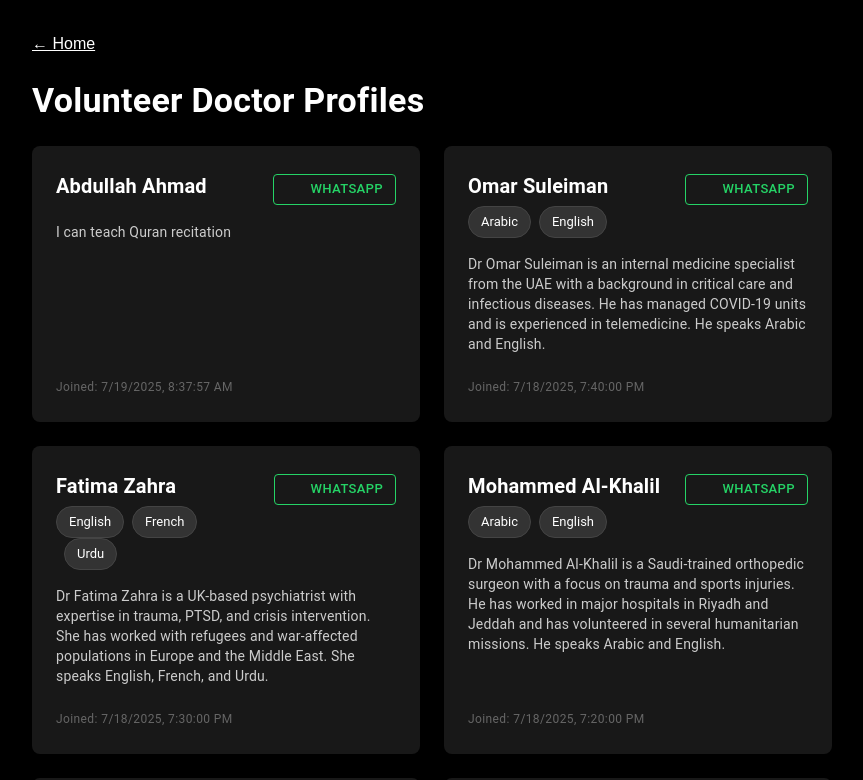
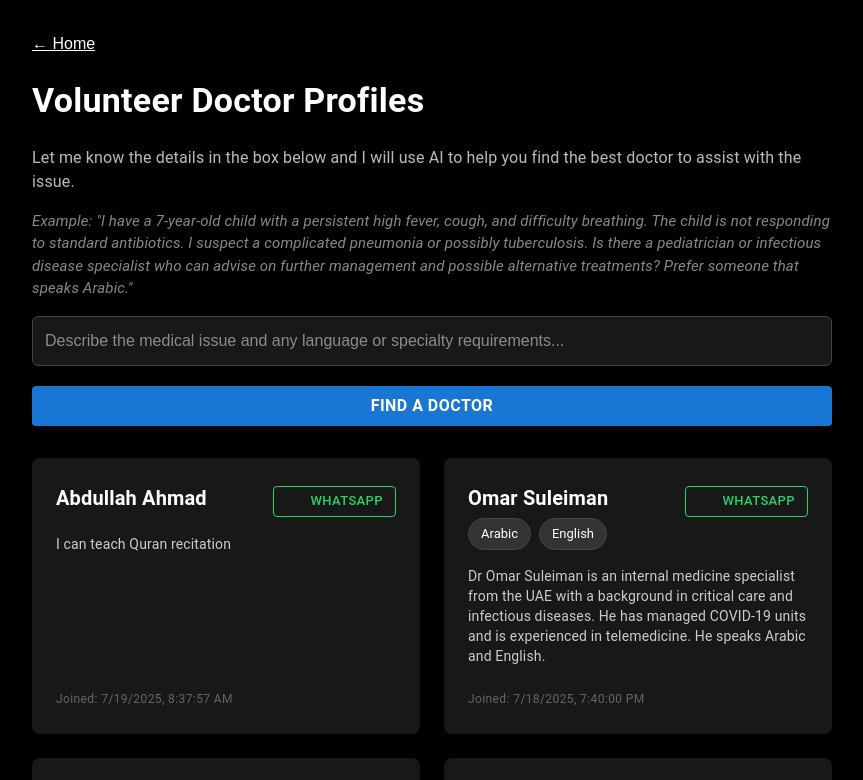
Before and after one commit to Arif-Karim/global_clinic, a Next.js app: page /doctors in a window 1280 px wide. Shown: the top 780 px of the page, without its empty margins (208-1071 px from the left). Built offline with nearby package versions, Linux system fonts and the light colour scheme; some icons are missing.

Commit message:
minimal mvp done

```diff
--- /dev/null
+++ b/app/api/find-doctor/route.ts
@@ -0,0 +1,42 @@
+import { NextRequest, NextResponse } from 'next/server';
+import { OpenAI } from 'openai';
+import fs from 'fs/promises';
+import path from 'path';
+
+export async function POST(req: NextRequest) {
+  try {
+    const { user_prompt } = await req.json();
+    // Load doctor data
+    const filePath = path.join(process.cwd(), 'profiles.json');
+    const data = await fs.readFile(filePath, 'utf-8');
+    const doctors = JSON.parse(data);
+
+    // Build system prompt
+    const system_content =
+      `Here is a list of volunteer doctors: ${JSON.stringify(doctors, null, 2)}\n` +
+      "In the prompt the user will provide what medical issue they are facing. Your job is to find the most relevant doctor that can help with the issue. " +
+      "Reply ONLY with a JSON object in the format: { \"name\": \"Doctor Name\" }";
+
+    const openai = new OpenAI({ apiKey: process.env.OPENAI_API_KEY });
+
+    const completion = await openai.chat.completions.create({
+      model: "gpt-4.1-nano-2025-04-14",
+      messages: [
+        { role: "system", content: system_content },
+        { role: "user", content: user_prompt }
+      ],
+      response_format: { type: "json_object" },
+    });
+
+    // The response will be a JSON object, e.g. { "name": "Sara Ahmed" }
+    const content = completion.choices[0].message.content;
+    if (!content) {
+      throw new Error("OpenAI response content is null");
+    }
+    const result = JSON.parse(content);
+    return NextResponse.json(result);
+  } catch (error) {
+    const errorMessage = error instanceof Error ? error.message : String(error);
+    return NextResponse.json({ error: errorMessage }, { status: 500 });
+  }
+}
--- a/app/doctors/page.tsx
+++ b/app/doctors/page.tsx
@@ -6,7 +6,7 @@ import Chip from '@mui/material/Chip';
 import Stack from '@mui/material/Stack';
 import Button from '@mui/material/Button';
 import Link from 'next/link';
-import { useEffect, useState } from 'react';
+import { useEffect, useState, useRef } from 'react';
 import WhatsAppIcon from '@mui/icons-material/WhatsApp';
 
 interface Profile {
@@ -20,6 +20,10 @@ interface Profile {
 export default function DoctorProfiles() {
   const [profiles, setProfiles] = useState<Profile[]>([]);
   const [loading, setLoading] = useState(true);
+  const [query, setQuery] = useState('');
+  const [searching, setSearching] = useState(false);
+  const [searchResult, setSearchResult] = useState<string | null>(null);
+  const inputRef = useRef<HTMLInputElement>(null);
 
   useEffect(() => {
     async function fetchProfiles() {
@@ -40,6 +44,25 @@ export default function DoctorProfiles() {
     fetchProfiles();
   }, []);
 
+  async function handleFindDoctor(e: React.FormEvent) {
+    e.preventDefault();
+    setSearching(true);
+    setSearchResult(null);
+    const user_prompt = query;
+    try {
+      const res = await fetch('/api/find-doctor', {
+        method: 'POST',
+        headers: { 'Content-Type': 'application/json' },
+        body: JSON.stringify({ user_prompt }),
+      });
+      const data = await res.json();
+      setSearchResult(data.name ? `Recommended doctor: ${data.name}` : data.result || data.error || 'No match found.');
+    } catch (err) {
+      setSearchResult('Error finding doctor.');
+    }
+    setSearching(false);
+  }
+
   return (
     <Box minHeight="100vh" bgcolor="#000" p={4}>
       <Box maxWidth={800} mx="auto">
@@ -51,6 +74,35 @@ export default function DoctorProfiles() {
         <Typography variant="h4" fontWeight={700} color="#fff" mb={3}>
           Volunteer Doctor Profiles
         </Typography>
+        <Box mb={4}>
+          <Typography color="#bbb" mb={2} fontSize={16}>
+            Let me know the details in the box below and I will use AI to help you find the best doctor to assist with the issue.
+          </Typography>
+          <Box mb={2}>
+            <Typography color="#888" fontSize={15} fontStyle="italic">
+              Example: "I have a 7-year-old child with a persistent high fever, cough, and difficulty breathing. The child is not responding to standard antibiotics. I suspect a complicated pneumonia or possibly tuberculosis. Is there a pediatrician or infectious disease specialist who can advise on further management and possible alternative treatments? Prefer someone that speaks Arabic."
+            </Typography>
+          </Box>
+          <form onSubmit={handleFindDoctor} style={{ display: 'flex', flexDirection: 'column', gap: 12 }}>
+            <input
+              ref={inputRef}
+              type="text"
+              value={query}
+              onChange={e => setQuery(e.target.value)}
+              placeholder="Describe the medical issue and any language or specialty requirements..."
+              style={{ padding: 12, borderRadius: 6, border: '1px solid #444', background: '#181818', color: '#fff', fontSize: 16, marginBottom: 8 }}
+              required
+            />
+            <Button type="submit" variant="contained" color="primary" disabled={searching} sx={{ fontWeight: 600, fontSize: 16 }}>
+              {searching ? 'Searching...' : 'Find a Doctor'}
+            </Button>
+          </form>
+          {searchResult && (
+            <Box mt={2} p={2} bgcolor="#181818" borderRadius={2} color="#fff" fontSize={16}>
+              {searchResult}
+            </Box>
+          )}
+        </Box>
         {loading ? (
           <Typography color="#bbb">Loading profiles...</Typography>
         ) : profiles.length === 0 ? (
--- a/package.json
+++ b/package.json
@@ -15,6 +15,7 @@
     "@mui/icons-material": "^7.2.0",
     "@mui/material": "^7.2.0",
     "next": "15.4.1",
+    "openai": "^5.10.1",
     "react": "19.1.0",
     "react-dom": "19.1.0"
   },
```
Also changed, not shown: 1 other file (tests, documents, lock files or other folders).
